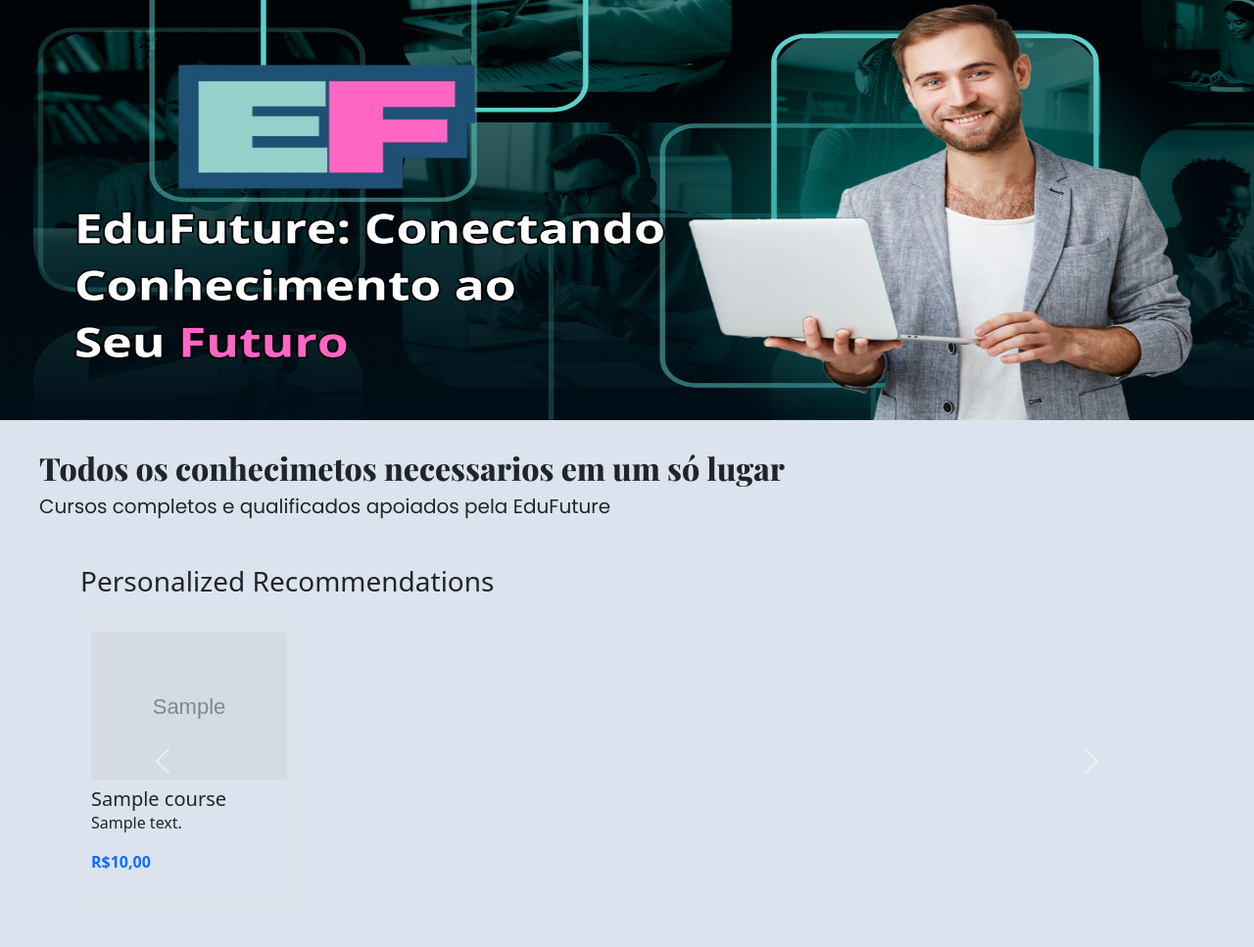
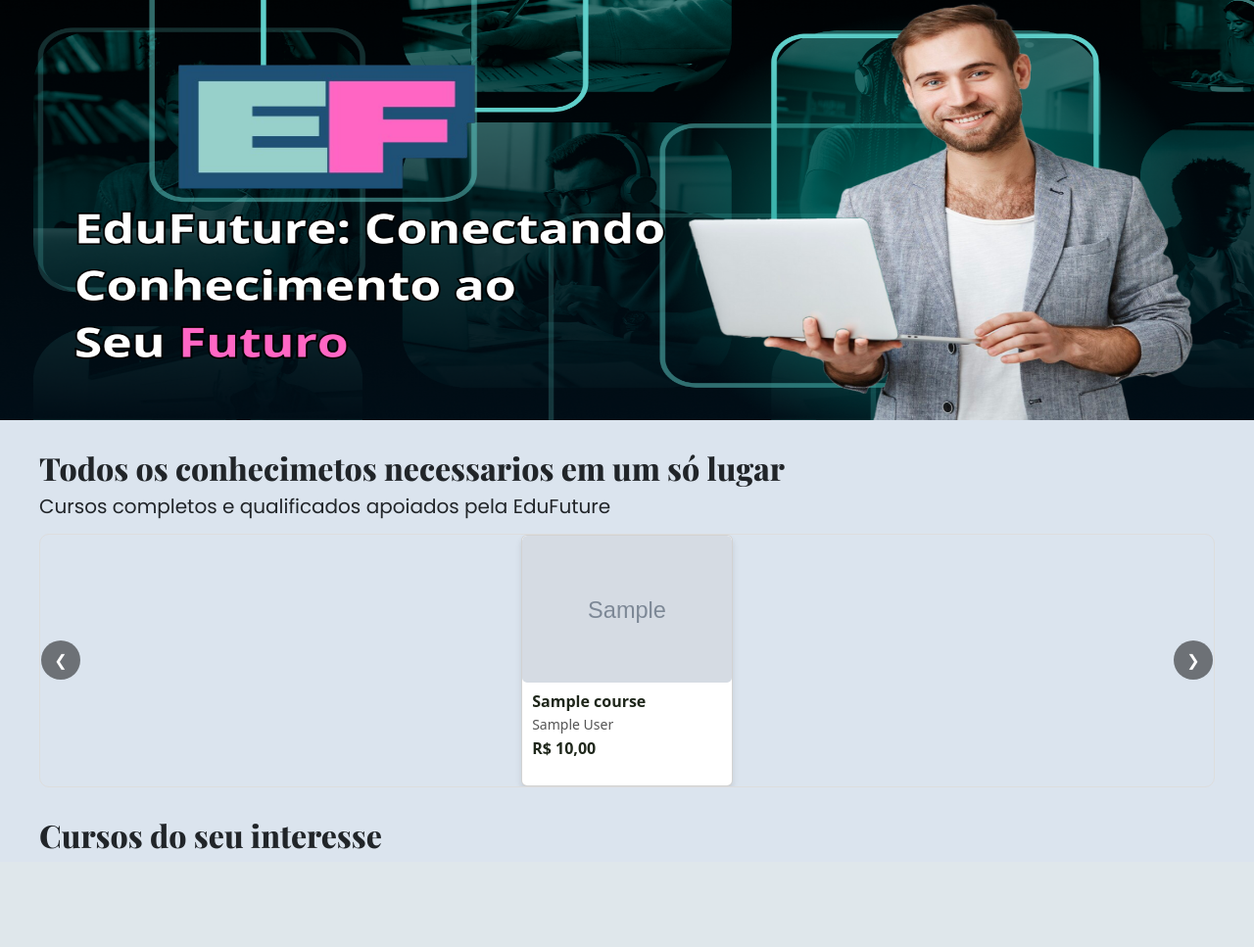
Before and after one commit to Tomazbr9/EduFuture, a Django app: page /courses/home/ in a window 1280 px wide. Shown: the part 77-1044 px from the top of the page at 98% size. After the commit the page ends 944 px from the top, so only its background shows below. Run offline with Django 5.2, Linux system fonts and the light colour scheme; tables that the repository leaves empty hold one stand-in row (values such as "Sample post"); grey boxes marked "Sample" are stand-in pictures; some web fonts are replaced.

Commit message:
Terminei de desenvolver o carrossel sem usar bootstrap

```diff
--- a/base_static/css/style.css
+++ b/base_static/css/style.css
@@ -1,6 +1,7 @@
 :root {
     --primary-color: #ff66c4;
     --second-color: #97cfca;
+    --terciary-color: #1F271B;
 }
 
 body {
@@ -12,7 +13,6 @@
     margin: 0 auto;
     max-width: 1200px;
 }
-
 
 /* header */
 
@@ -68,19 +68,100 @@
     font-size: 20px;
 }
 
-.course-card {
+/* Container geral do carrossel */
+.carousel-container {
+    position: relative;
+    width: 100%;
+    overflow: hidden;
     border: 1px solid #ddd;
-    border-radius: 5px;
+    border-radius: 10px;
+  }
+
+  /* Wrapper para os slides */
+  .carousel-wrapper {
+    display: flex;
+    transition: transform 0.5s ease-in-out;
+  }
+
+  /* Cada slide */
+  .carousel-slide {
+    display: flex;
+    flex-shrink: 0;
+    width: 100%;
+    justify-content: space-around;
+    gap: 30px;
+  }
+
+  /* Card de curso */
+  .card {
+    width: 18%;
+    border: 1px solid #ddd;
+    border-radius: 10px;
+    box-shadow: 0 4px 6px rgba(0, 0, 0, 0.1);
     overflow: hidden;
-    padding: 10px;
-    transition: transform 0.2s ease;
-    max-width: 250px;
+    text-align: center;
+    background-color: #fff;
+  }
+
+.card-direction {
+    text-decoration: none;
 }
-.course-card:hover {
-    transform: scale(1.05);
-}
-.course-card img {
+
+  .card-img {
     width: 100%;
     height: 150px;
     object-fit: cover;
-}
+  }
+
+  .card-content {
+    padding: 10px;
+  }
+
+  .card-title {
+    font-size: 16px;
+    text-align: start;
+    font-weight: bold;
+    margin: 0 !important;
+    color: var(--terciary-color) !important;
+  }
+
+  .card-text {
+    font-size: 14px;
+    text-align: start;
+    color: #555;
+    margin: 2px 0;
+  }
+
+  .card-price {
+    font-size: 16px;
+    text-align: start;
+    color: var(--terciary-color);
+    font-weight: bold;
+  }
+
+  /* Botões de navegação */
+  .carousel-btn {
+    position: absolute;
+    top: 50%;
+    transform: translateY(-50%);
+    background-color: rgba(0, 0, 0, 0.5);
+    color: white;
+    border: none;
+    border-radius: 50%;
+    width: 40px;
+    height: 40px;
+    cursor: pointer;
+    z-index: 10;
+  }
+
+  .prev-btn {
+    left: 1px;
+  }
+
+  .next-btn {
+    right: 1px;
+  }
+
+  .carousel-btn:hover {
+    background-color: rgba(0, 0, 0, 0.8);
+  }
--- /dev/null
+++ b/base_static/js/script.js
@@ -0,0 +1,20 @@
+let currentSlide = 0;
+
+function moveCarousel(direction) {
+  const carouselWrapper = document.querySelector('.carousel-wrapper');
+  const totalSlides = document.querySelectorAll('.carousel-slide').length;
+
+  // Atualiza o índice do slide
+  currentSlide += direction;
+
+  // Verifica os limites
+  if (currentSlide < 0) {
+    currentSlide = totalSlides - 1;
+  } else if (currentSlide >= totalSlides) {
+    currentSlide = 0;
+  }
+
+  // Move o carrossel
+  const slideWidth = carouselWrapper.offsetWidth;
+  carouselWrapper.style.transform = `translateX(-${currentSlide * slideWidth}px)`;
+}
--- a/base_template/partials/head.html
+++ b/base_template/partials/head.html
@@ -4,6 +4,7 @@
     <meta name="viewport" content="width=device-width, initial-scale=1.0">
     <title>Edufuture</title>
     <link rel="stylesheet" href="{% static "css/style.css" %}">
+    <script src="{% static "js/script.js" %}" defer></script>
     <link href="https://cdn.jsdelivr.net/npm/bootstrap@5.3.3/dist/css/bootstrap.min.css" rel="stylesheet" integrity="sha384-QWTKZyjpPEjISv5WaRU9OFeRpok6YctnYmDr5pNlyT2bRjXh0JMhjY6hW+ALEwIH" crossorigin="anonymous">
     <script src="https://cdn.jsdelivr.net/npm/bootstrap@5.3.3/dist/js/bootstrap.bundle.min.js" integrity="sha384-YvpcrYf0tY3lHB60NNkmXc5s9fDVZLESaAA55NDzOxhy9GkcIdslK1eN7N6jIeHz" crossorigin="anonymous"></script>
     <link rel="preconnect" href="https://fonts.googleapis.com">
--- a/courses/templates/home.html
+++ b/courses/templates/home.html
@@ -9,34 +9,31 @@
     <p class="presentation-sub-text">Cursos completos e qualificados apoiados pela EduFuture<p>
 </div>
 <div class="course-container content-center">
-    <div class="container my-5">
-        <h3 class="mb-4">Personalized Recommendations</h3>
-        <div id="courseCarousel" class="carousel slide" data-bs-ride="carousel">
-            <div class="carousel-inner">
-                {% for i in courses %}  <!-- Divisão dos cursos em grupos de 5 -->
-                    <div class="carousel-item {% if forloop.first %}active{% endif %}">
-                        <div class="d-flex justify-content-between">
-                            {% for course in courses|slice:":5" %}
-                                <div class="course-card">
-                                    <img src="{{ course.image.url }}" class="d-block w-100" alt="{{ course.name }}">
-                                    <h5 class="card-title mt-2">{{ course.name }}</h5>
-                                    <p class="card-text">{{ course.description }}</p>
-                                    <p class="text-primary fw-bold">R${{ course.price }}</p>
-                                </div>
-                            {% endfor %}
+    <div id="carousel" class="carousel-container">
+        <div class="carousel-wrapper">
+          {% for group in grouped_courses %}
+            <div class="carousel-slide">
+              {% for course in group %}
+                <div class="card">
+                   <a class="card-direction" href="#">
+                        <img src="{{ course.image.url }}" alt="{{ course.name }}" class="card-img">
+                        <div class="card-content">
+                            <h5 class="card-title">{{ course.name }}</h5>
+                            <p class="card-text">{{ course.instructor.user.first_name}} {{ course.instructor.user.last_name}}</p>
+                            <p class="card-price">R$ {{ course.price }}</p>
                         </div>
-                    </div>
-                {% endfor %}
+                    </a>
+                </div>
+              {% endfor %}
             </div>
-
-            <button class="carousel-control-prev" type="button" data-bs-target="#courseCarousel" data-bs-slide="prev">
-                <span class="carousel-control-prev-icon" aria-hidden="true"></span>
-                <span class="visually-hidden">Previous</span>
-            </button>
-            <button class="carousel-control-next" type="button" data-bs-target="#courseCarousel" data-bs-slide="next">
-                <span class="carousel-control-next-icon" aria-hidden="true"></span>
-                <span class="visually-hidden">Next</span>
-            </button>
+          {% endfor %}
+        </div>
+        <button class="carousel-btn prev-btn" onclick="moveCarousel(-1)">&#10094;</button>
+        <button class="carousel-btn next-btn" onclick="moveCarousel(1)">&#10095;</button>
+    </div>
+    <div>
+        <div class="container-presentation-text content-center">
+            <h2 class="presentation-text">Cursos do seu interesse<h2>
         </div>
     </div>
 </div>
--- a/courses/views/render_templates.py
+++ b/courses/views/render_templates.py
@@ -5,8 +5,16 @@
 def home(request):
     courses = Course.objects.all()
 
+    chunk_size = 5
+    grouped_courses = [courses[i:i + chunk_size] for i in range(0, len(courses), chunk_size)]
+
     context = {
-        'courses': courses
+        'grouped_courses': grouped_courses
     }
 
+    for i in grouped_courses:
+        print(i)
+        for group in i:
+            print(group)
+
     return render(request, 'home.html', context)
```
